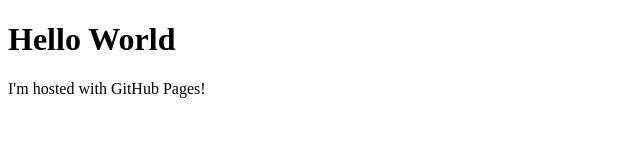
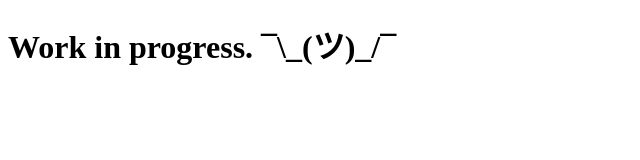
Before and after one commit to mauriciosonza/mauriciosonza.github.io, a plain HTML site: page index.html in a window 1280 px wide. Shown: the whole page, without its empty margins (0-640 px from the left). Drawn offline with Linux system fonts and the light colour scheme.

Commit message:
Update index.html

```diff
--- a/index.html
+++ b/index.html
@@ -1,7 +1,8 @@
 <!DOCTYPE html>
 <html>
+
 <body>
-<h1>Hello World</h1>
-<p>I'm hosted with GitHub Pages!</p>
+    <h1>Work in progress. ¯\_(ツ)_/¯</h1>
 </body>
+
 </html>
```
